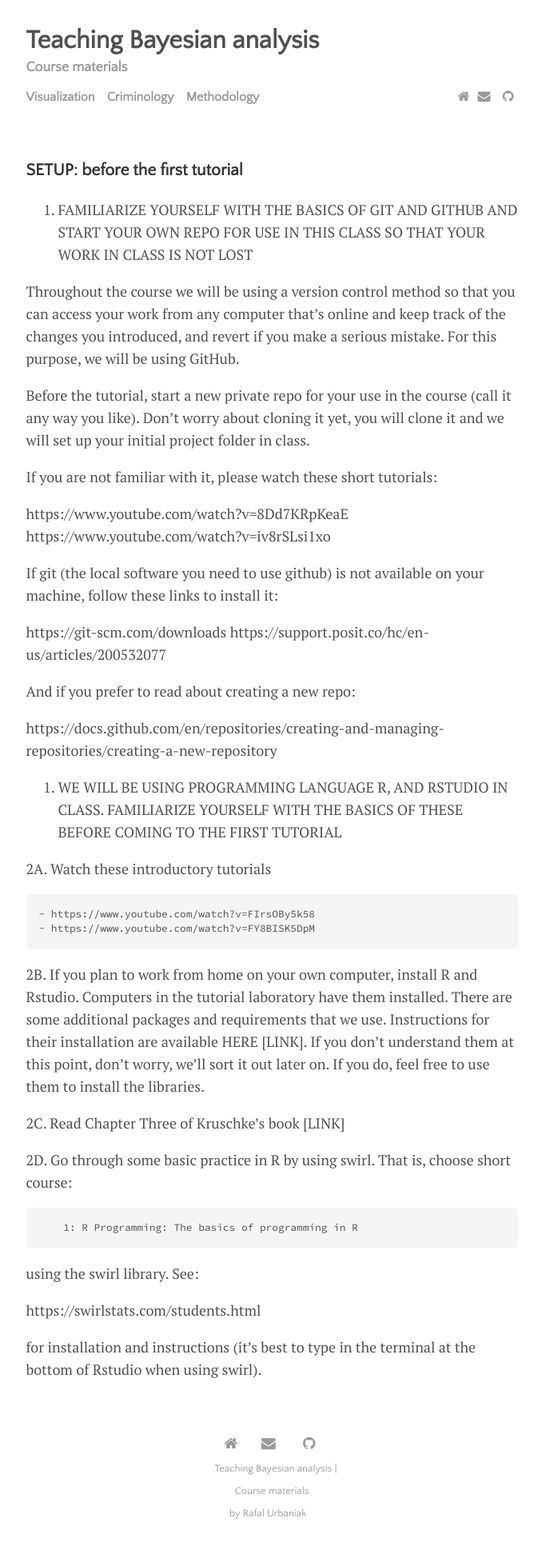
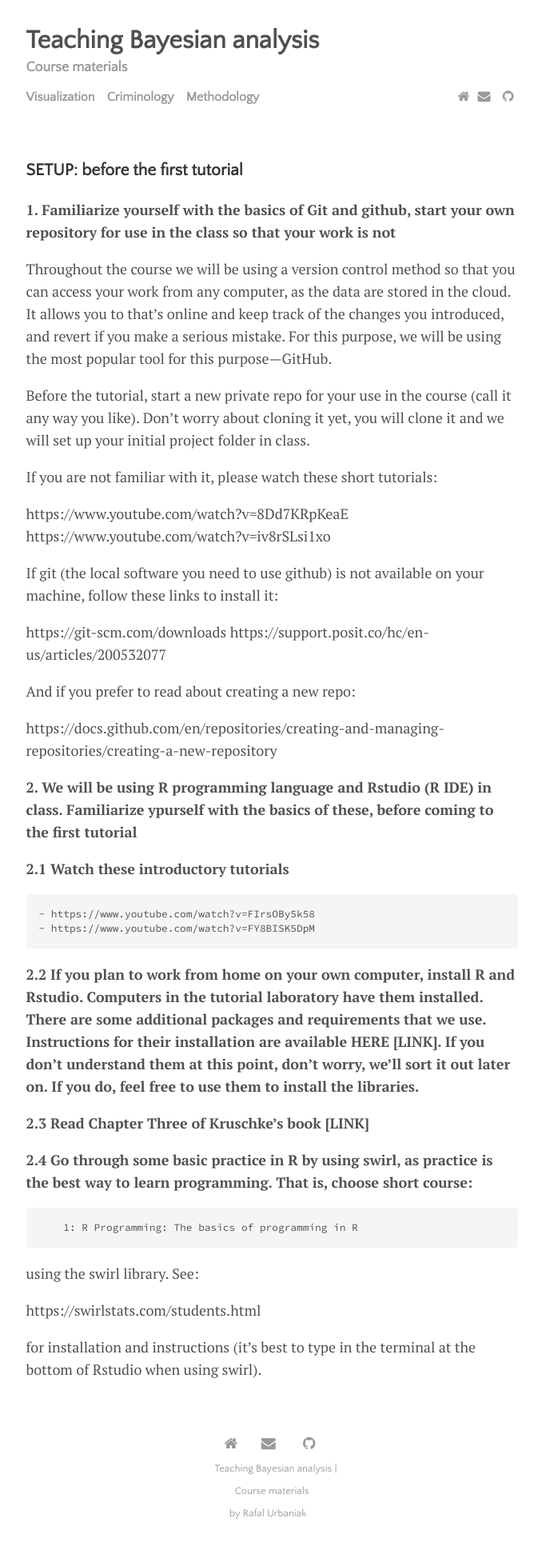
Before and after one commit to rfl-urbaniak/teaching, a Jekyll site: the page built from shared/rinstructions.md, in a window 1280 px wide. Shown: the whole page at 80% size, without its empty margins (300-978 px from the left). Built offline with Jekyll 4.4.1, drawn with Linux system fonts in a browser that asks for light colours.

Commit message:
commvs16.01v1

```diff
--- a/shared/rinstructions.md
+++ b/shared/rinstructions.md
@@ -4,13 +4,12 @@ title: ""
 ---
 
 
-
 ### SETUP: before the first tutorial
 
 
-1. FAMILIARIZE YOURSELF WITH THE BASICS OF GIT AND GITHUB AND START YOUR OWN REPO FOR USE IN THIS CLASS SO THAT YOUR WORK IN CLASS IS NOT LOST
+<b> 1. Familiarize yourself with the basics of Git and github, start your own repository for use in the class so that your work is not </b>
 
-Throughout the course we will be using a version control method so that you can access your work from any computer that's online and keep track of the changes you introduced, and revert if you make a serious mistake. For this purpose, we will be using GitHub.
+Throughout the course we will be using a version control method so that you can access your work from any computer, as the data are stored in the cloud. It allows  you to that's online and keep track of the changes you introduced, and revert if you make a serious mistake. For this purpose, we will be using the most popular tool for this purpose---GitHub.
 
 Before the tutorial,  start a new private repo for your use in the course (call it any way you like).  Don't worry about cloning it yet, you will clone it and we will set up your initial project folder in class.
 
@@ -28,18 +27,18 @@ And if you prefer to read about creating a new repo:
 
 https://docs.github.com/en/repositories/creating-and-managing-repositories/creating-a-new-repository
 
-2.  WE WILL BE USING PROGRAMMING LANGUAGE R, AND RSTUDIO IN CLASS. FAMILIARIZE YOURSELF WITH THE BASICS OF THESE BEFORE COMING TO THE FIRST TUTORIAL
+<b>2. We will be using R programming language and Rstudio (R IDE) in class. Familiarize ypurself with the basics of these, before coming to the first tutorial </b>
 
-2A.  Watch these introductory tutorials
+<b>2.1  Watch these introductory tutorials </b>
 
     - https://www.youtube.com/watch?v=FIrsOBy5k58
     - https://www.youtube.com/watch?v=FY8BISK5DpM
 
-2B. If you plan to work from home on your own computer, install R and Rstudio. Computers in the tutorial laboratory have them installed. There are some additional packages and requirements that we use. Instructions for their installation are available HERE [LINK]. If you don't understand them at this point, don't worry, we'll sort it out later on. If you do, feel free to use them to install the libraries.
+<b>2.2 If you plan to work from home on your own computer, install R and Rstudio. Computers in the tutorial laboratory have them installed. There are some additional packages and requirements that we use. Instructions for their installation are available HERE [LINK]. If you don't understand them at this point, don't worry, we'll sort it out later on. If you do, feel free to use them to install the libraries. </b>
 
-2C. Read Chapter Three of Kruschke's book [LINK]
+<b>2.3 Read Chapter Three of Kruschke's book [LINK] </b>
 
-2D. Go through some basic practice in R by using swirl. That is, choose short course:
+<b> 2.4 Go through some basic practice in R by using swirl, as practice is the best way to learn programming. That is, choose short course: </b>
 
         1: R Programming: The basics of programming in R
 
```
